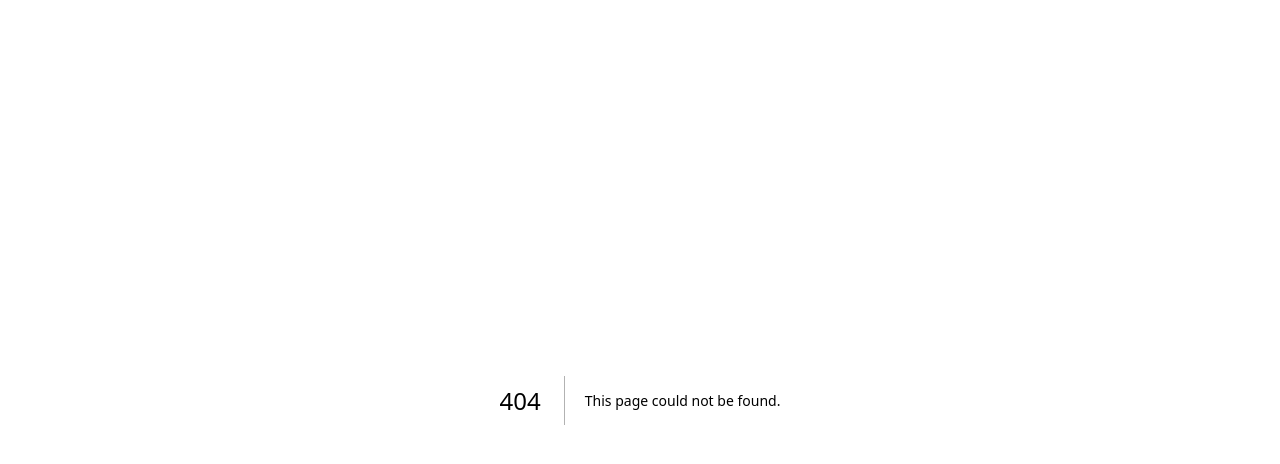
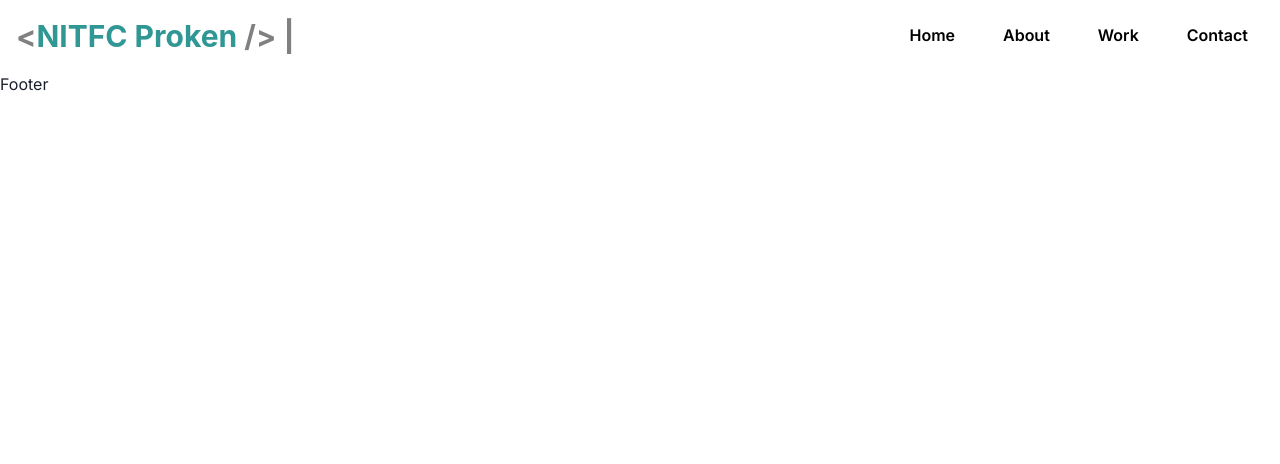
Before and after one commit to nitfc-proken/proken-hp, a Next.js app: page /work in a window 1280 px wide. Before the commit this address had no page. Shown: the top 464 px of the page. Built offline with nearby package versions, Linux system fonts and the light colour scheme.

Commit message:
ページ遷移を実装

```diff
--- a/app/components/Header.tsx
+++ b/app/components/Header.tsx
@@ -1,23 +1,22 @@
-'use client';
-import React, { useState, useEffect } from 'react';
-import { HamburgerIcon } from '@chakra-ui/icons';
+"use client";
+import React, { useState, useEffect } from "react";
+import { HamburgerIcon } from "@chakra-ui/icons";
 import { Box, Flex, Heading, IconButton, useDisclosure, Drawer, DrawerBody, DrawerHeader, DrawerOverlay, DrawerContent, DrawerCloseButton, Button, Stack } from "@chakra-ui/react";
+import Link from "next/link";
+
 const Header = () => {
-    const name = '<NITFC Proken />';
+ const name = "<NITFC Proken />";
  const [cnt, setCnt] = useState(0);
-    const [text1, setText1] = useState('');
-    const [text2, setText2] = useState('');
-    const [text3, setText3] = useState('');
-    const [cursor, setCursor] = useState('|');
+ const [text1, setText1] = useState("");
+ const [text2, setText2] = useState("");
+ const [text3, setText3] = useState("");
+ const [cursor, setCursor] = useState("|");
  const [complete, setComplete] = useState(false);
  useEffect(() => {
   const update = setInterval(() => {
-            if (cnt < 1)
-                setText1(text1 + name[cnt]);
-            else if (cnt < 14)
-                setText2(text2 + name[cnt]);
-            else if (cnt < name.length)
-                setText3(text3 + name[cnt]);
+   if (cnt < 1) setText1(text1 + name[cnt]);
+   else if (cnt < 14) setText2(text2 + name[cnt]);
+   else if (cnt < name.length) setText3(text3 + name[cnt]);
    setCnt(cnt + 1);
    if (cnt === name.length) {
     setComplete(true);
@@ -30,16 +29,16 @@ const Header = () => {
  useEffect(() => {
   const update = setInterval(() => {
    if (complete) {
-                setCursor(cursor === '' ? '|' : '');
+    setCursor(cursor === "" ? "|" : "");
    } else {
-                setCursor('|');
+    setCursor("|");
    }
-
   }, 600);
   return () => clearInterval(update);
  }, [cursor, complete]);
 
  const { isOpen, onOpen, onClose } = useDisclosure();
+
  return (
   <Box bg="white" p={4}>
    <Flex alignItems="center">
@@ -59,45 +58,59 @@ const Header = () => {
     </Heading>
 
     <Flex ml="auto" display={{ base: "none", md: "flex" }}>
+     <Link href="/">
       <Button colorScheme="gray" variant="ghost" color="black" mr={4}>
        Home
       </Button>
+     </Link>
+     <Link href="/about">
       <Button colorScheme="gray" variant="ghost" color="black" mr={4}>
        About
       </Button>
+     </Link>
+     <Link href="/work">
+      <Button colorScheme="gray" variant="ghost" color="black" mr={4}>
+       Work
+      </Button>
+     </Link>
+     <Link href="/contact">
       <Button colorScheme="gray" variant="ghost" color="black">
        Contact
       </Button>
+     </Link>
     </Flex>
 
-                <IconButton
-                    aria-label="Open Menu"
-                    icon={<HamburgerIcon />}
-                    display={{ base: "flex", md: "none" }}
-                    onClick={onOpen}
-                    colorScheme="gray"
-                    ml="auto"
-                />
+    <IconButton aria-label="Open Menu" icon={<HamburgerIcon />} display={{ base: "flex", md: "none" }} onClick={onOpen} colorScheme="gray" ml="auto" />
    </Flex>
 
    <Drawer isOpen={isOpen} placement="right" onClose={onClose}>
     <DrawerOverlay />
-                <DrawerContent maxWidth={{ base: '50%', sm: '15em' }}>
-
+    <DrawerContent maxWidth={{ base: "50%", sm: "15em" }}>
      <DrawerCloseButton />
-                    <DrawerHeader paddingTop={'10.5px'}>Menu</DrawerHeader>
+     <DrawerHeader paddingTop={"10.5px"}>Menu</DrawerHeader>
 
      <DrawerBody>
       <Stack spacing={4}>
+       <Link href="/">
         <Button w="100%" colorScheme="teal" variant="ghost" onClick={onClose}>
          Home
         </Button>
+       </Link>
+       <Link href="/about">
         <Button w="100%" colorScheme="teal" variant="ghost" onClick={onClose}>
          About
         </Button>
+       </Link>
+       <Link href="/work">
+        <Button w="100%" colorScheme="teal" variant="ghost" onClick={onClose}>
+         Work
+        </Button>
+       </Link>
+       <Link href="/contact">
         <Button w="100%" colorScheme="teal" variant="ghost" onClick={onClose}>
          Contact
         </Button>
+       </Link>
       </Stack>
      </DrawerBody>
     </DrawerContent>
--- /dev/null
+++ b/app/work/page.tsx
@@ -0,0 +1,16 @@
+"use client";
+import React from "react";
+import Header from "../components/Header";
+import Footer from "../components/Footer";
+
+const WorkPage = () => {
+ return (
+  <>
+   <Header />
+
+   <Footer />
+  </>
+ );
+};
+
+export default WorkPage;
```
Lines whose indentation alone changed are shown as unchanged.
